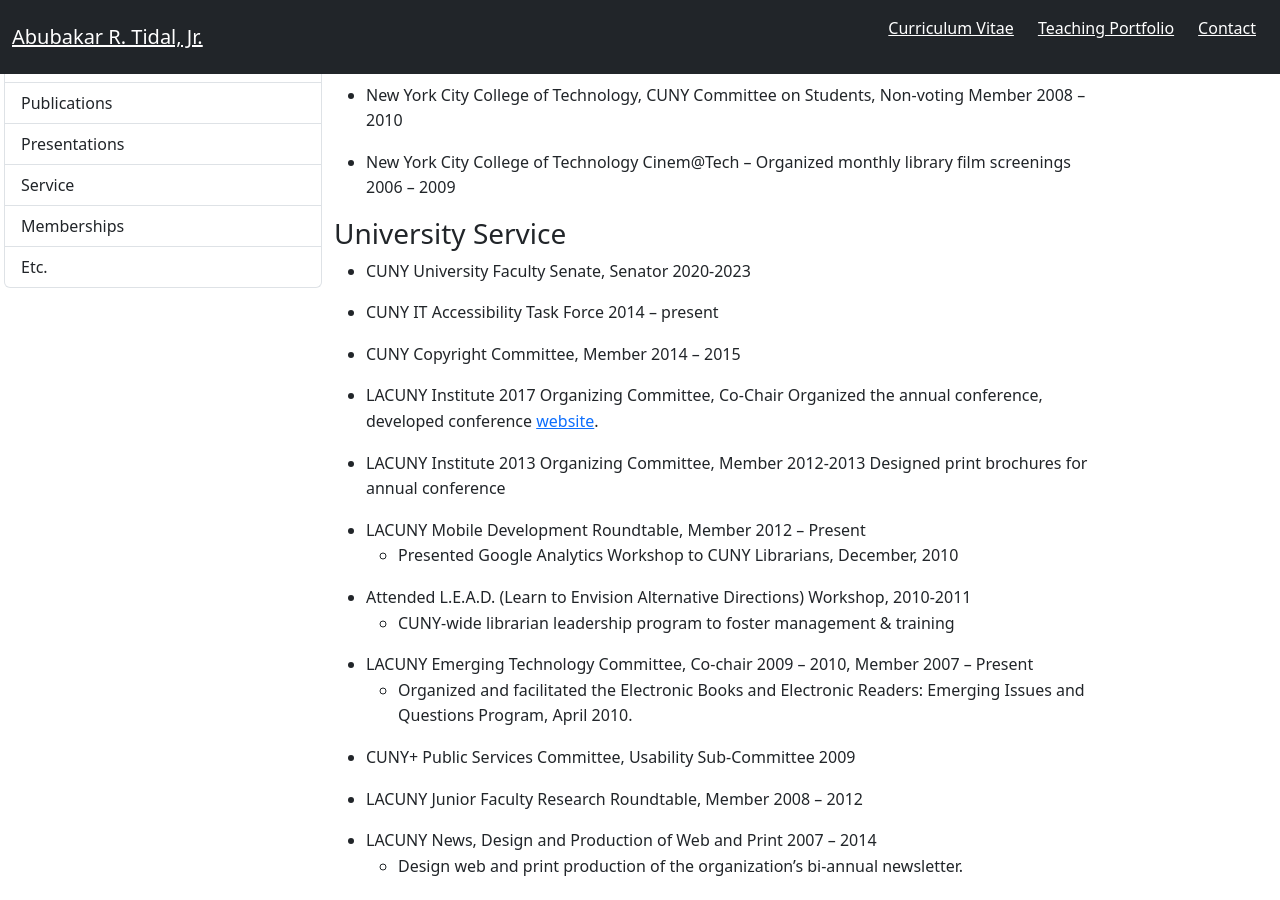
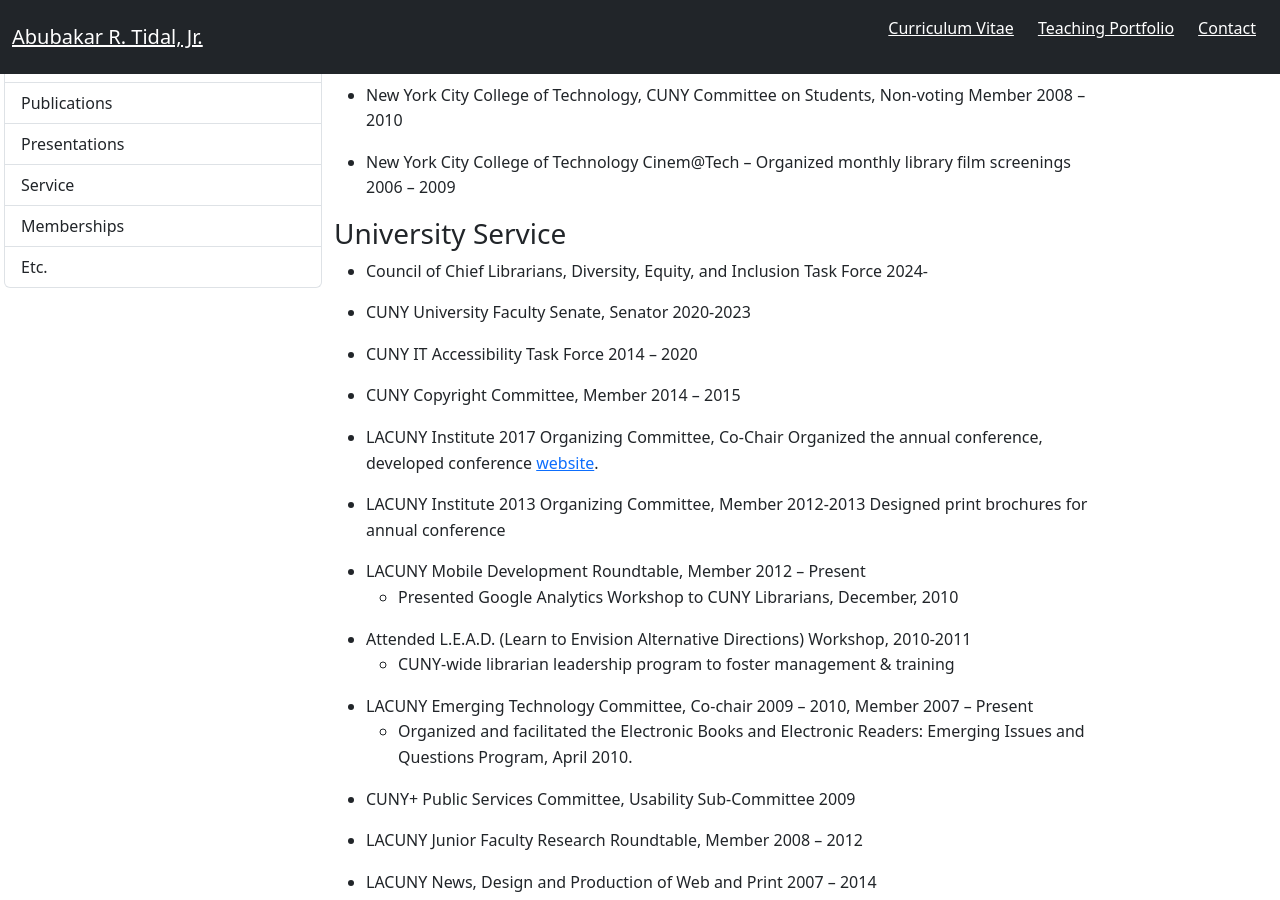
Before and after one commit to KentuckyFriedTofu/KentuckyFriedTofu.github.io, a Jekyll site: the page built from cv.html, in a window 1280 px wide and 900 px high, scrolled down 14330 px. Built offline with Jekyll 4.4.1, drawn with Linux system fonts in a browser that asks for light colours.

Commit message:
Update cv.html

```diff
--- a/cv.html
+++ b/cv.html
@@ -467,8 +467,9 @@ title: Abubakar R. Tidal, Jr. - Curriculum Vitae
 
     <h3>University Service</h3>
       <ul>
+        <li>Council of Chief Librarians, Diversity, Equity, and Inclusion Task Force 2024-</li>
         <li>CUNY University Faculty Senate, Senator 2020-2023</li>
-        <li>CUNY IT Accessibility Task Force 2014 – present</li>
+        <li>CUNY IT Accessibility Task Force 2014 – 2020</li>
         <li>CUNY Copyright Committee, Member 2014 – 2015</li>
         <li>LACUNY Institute 2017 Organizing Committee, Co-Chair
           Organized the annual conference, developed conference <a href="https://2018lacunyinst.commons.gc.cuny.edu">website</a>.</li>
```
